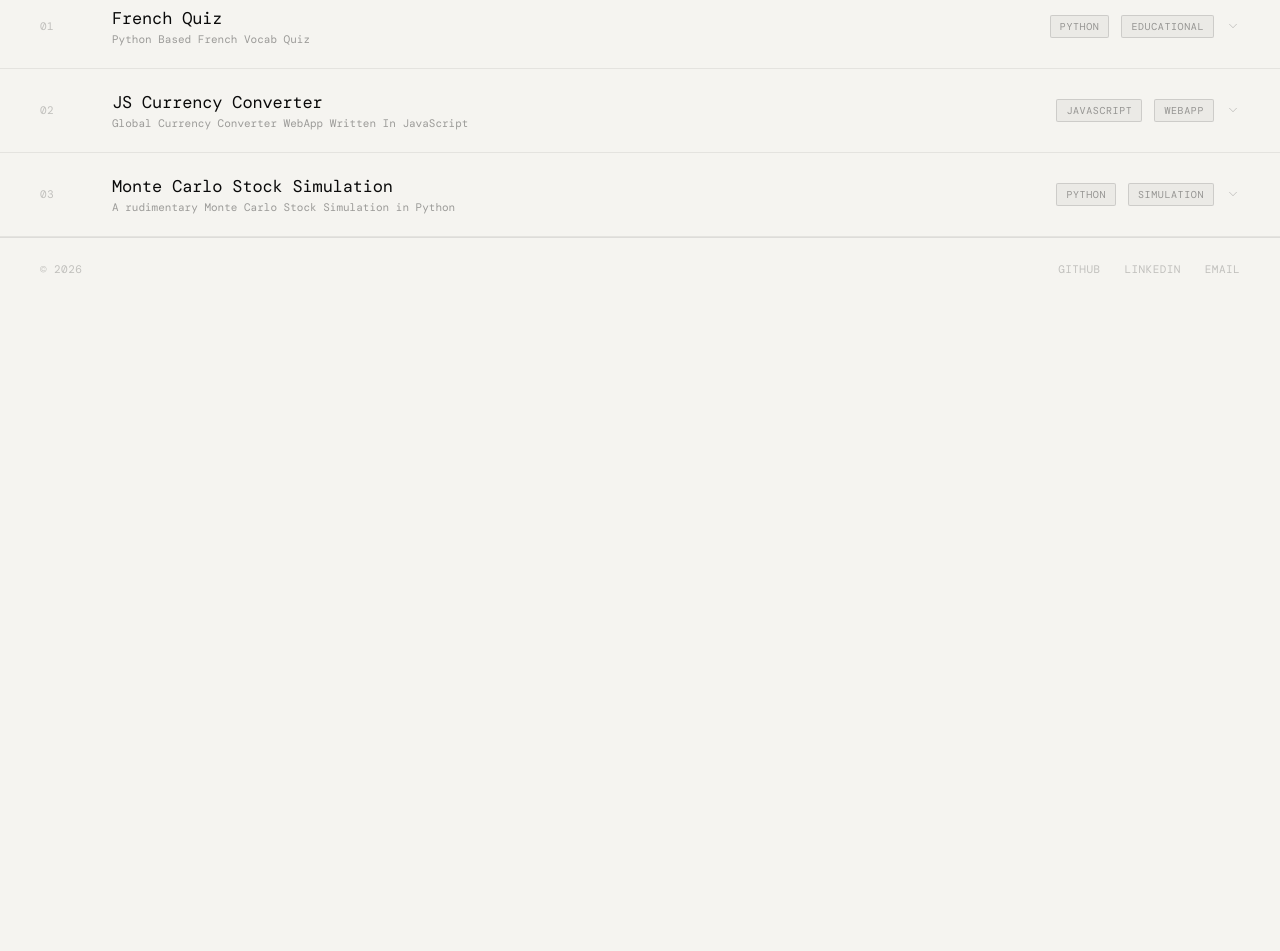
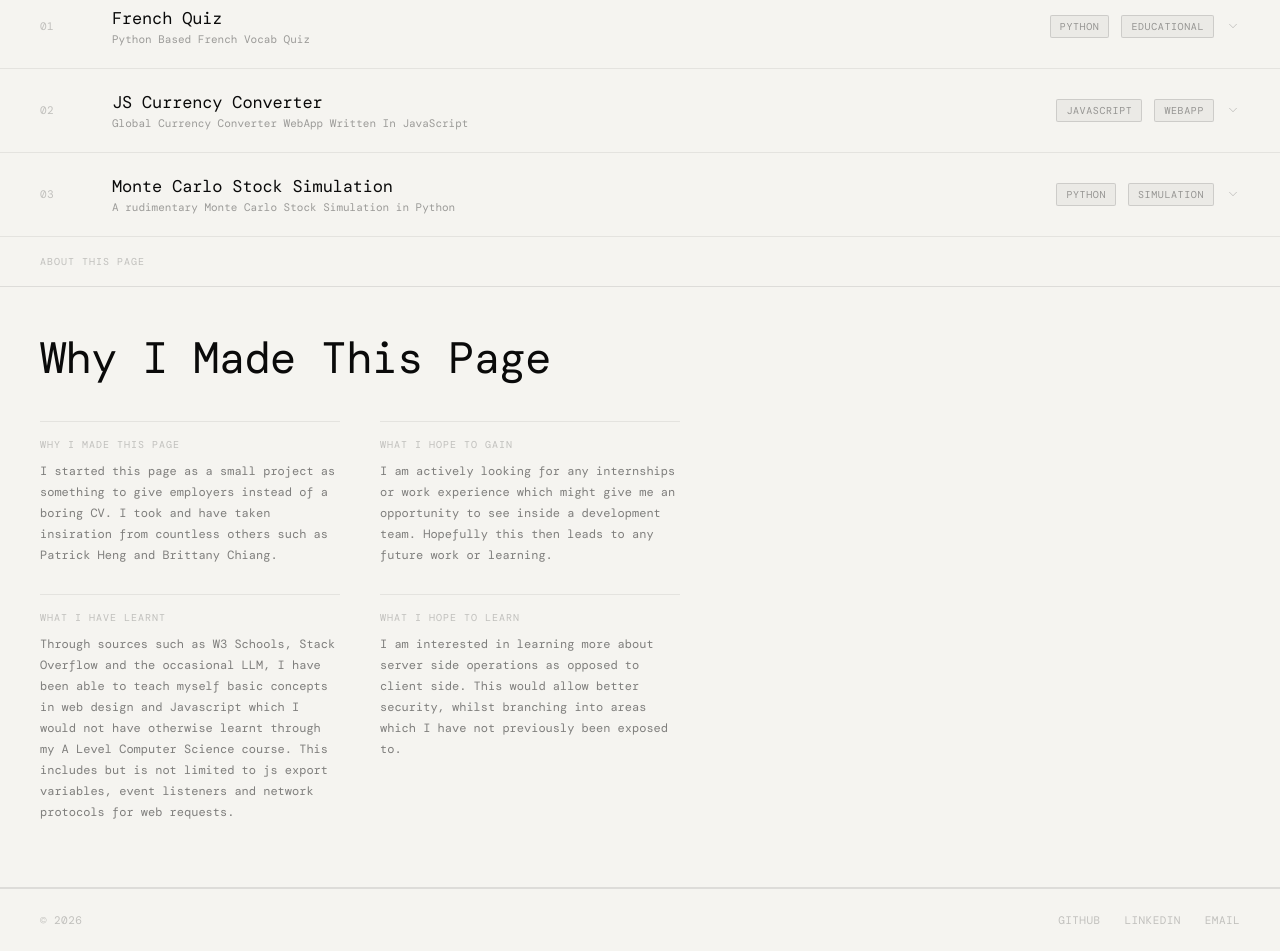
Before and after one commit to Felix-Graham/Portfolio, a plain HTML site: page index.html in a window 1280 px wide. Shown: the part 986-1937 px from the top of the page. Before the commit the page ends 1286 px from the top, so only its background shows below. Drawn offline with nearby package versions, Linux system fonts and the light colour scheme; a web font is replaced by a local one.

Commit message:
added about page section

```diff
--- a/index.html
+++ b/index.html
@@ -6,7 +6,7 @@
 
   <!-- ── Update these for your site ── -->
   <title>Felix Graham — Creative Developer</title>
-  <meta name="description" content="Apps, tools, and generative systems.">
+  <meta name="description" content="Anything I Can Get My Hands On">
   <meta name="author" content="Felix Graham">
 
   <!-- Open Graph -->
@@ -58,7 +58,7 @@
       <h1 class="hero__headline">
         <span>I use</span><br>
         <span><em> language, software &amp; hardware </em></span><br>
-        <span>with efficiency.</span>
+        <span>for efficiency.</span>
       </h1>
       <p class="hero__bio">I am an A Level student based in Brighton, passionate about Linux and all things open source. I would be extremely grateful for any form of internship or work experience to expand my knowledge and abilities.</p>
       <div class="hero__status">
@@ -85,6 +85,35 @@
       </div>
       <div class="projects__list"></div>
     </section>
+
+    <!-- About this page — static content, same pattern as hero/footer -->
+    <section id="about-page" class="about-page" aria-labelledby="about-page-heading">
+      <div class="about-page__header">
+        <span class="label">About this page</span>
+      </div>
+      <div class="about-page__body">
+        <h2 id="about-page-heading" class="about-page__heading">Why I Made This Page</h2>
+        <p class="about-page__text"></p>
+        <ul class="about-page__points">
+          <li class="about-page__point">
+            <span class="about-page__point-label">Why I Made This Page</span>
+            <p class="about-page__point-text">I started this page as a small project as something to give employers instead of a boring CV. I took and have taken insiration from countless others such as Patrick Heng and Brittany Chiang.</p>
+          </li>
+          <li class="about-page__point">
+            <span class="about-page__point-label">What I Hope to Gain</span>
+            <p class="about-page__point-text">I am actively looking for any internships or work experience which might give me an opportunity to see inside a development team. Hopefully this then leads to any future work or learning.</p>
+          </li>
+          <li class="about-page__point">
+            <span class="about-page__point-label">What I Have Learnt</span>
+            <p class="about-page__point-text">Through sources such as W3 Schools, Stack Overflow and the occasional LLM, I have been able to teach myself basic concepts in web design and Javascript which I would not have otherwise learnt through my A Level Computer Science course. This includes but is not limited to js export variables, event listeners and network protocols for web requests.</p>
+          </li>
+          <li class="about-page__point">
+            <span class="about-page__point-label">What I Hope to Learn</span>
+            <p class="about-page__point-text">I am interested in learning more about server side operations as opposed to client side. This would allow better security, whilst branching into areas which I have not previously been exposed to.</p>
+          </li>
+        </ul>
+      </div>
+    </section>
   </main>
 
   <!-- Footer -->
--- a/style.css
+++ b/style.css
@@ -593,6 +593,90 @@ body::before {
 }
 
 /* ─────────────────────────────────────────────
+   ABOUT THIS PAGE (index.html section)
+   Static section, same header/body rhythm as the
+   projects list above it — no JS rendering.
+   ───────────────────────────────────────────── */
+.about-page {
+  border-bottom: 0.5px solid var(--border);
+  transition: border-color var(--duration) var(--ease-out);
+}
+
+.about-page__header {
+  display: flex;
+  justify-content: space-between;
+  align-items: baseline;
+  padding: 18px 40px;
+  border-bottom: 0.5px solid var(--border);
+  transition: border-color var(--duration) var(--ease-out);
+}
+
+.about-page__body {
+  padding: 48px 40px 64px;
+  max-width: 720px;
+}
+
+.about-page__heading {
+  font-size: clamp(28px, 4vw, 44px);
+  font-weight: 300;
+  letter-spacing: -0.02em;
+  line-height: 1.05;
+  color: var(--fg);
+  margin-bottom: 20px;
+  transition: color var(--duration) var(--ease-out);
+}
+
+.about-page__text {
+  font-size: 13px;
+  font-weight: 300;
+  line-height: 1.85;
+  color: var(--fg-50);
+  max-width: 520px;
+  margin-bottom: 40px;
+}
+
+.about-page__points {
+  display: grid;
+  grid-template-columns: repeat(2, 1fr);
+  gap: 28px 40px;
+  list-style: none;
+}
+
+.about-page__point {
+  padding-top: 16px;
+  border-top: 0.5px solid var(--border-soft);
+  transition: border-color var(--duration) var(--ease-out);
+}
+
+.about-page__point-label {
+  display: block;
+  font-size: 10px;
+  letter-spacing: 0.1em;
+  text-transform: uppercase;
+  color: var(--fg-20);
+  margin-bottom: 10px;
+}
+
+.about-page__point-text {
+  font-size: 12px;
+  font-weight: 300;
+  line-height: 1.75;
+  color: var(--fg-50);
+}
+
+@media (max-width: 680px) {
+  .about-page__header,
+  .about-page__body {
+    padding-left: 20px;
+    padding-right: 20px;
+  }
+  .about-page__points {
+    grid-template-columns: 1fr;
+    gap: 24px;
+  }
+}
+
+/* ─────────────────────────────────────────────
    ABOUT PAGE
    Sticky-stacked sections: each section is a tall
    wrapper (--scroll-height) whose inner content is
```
